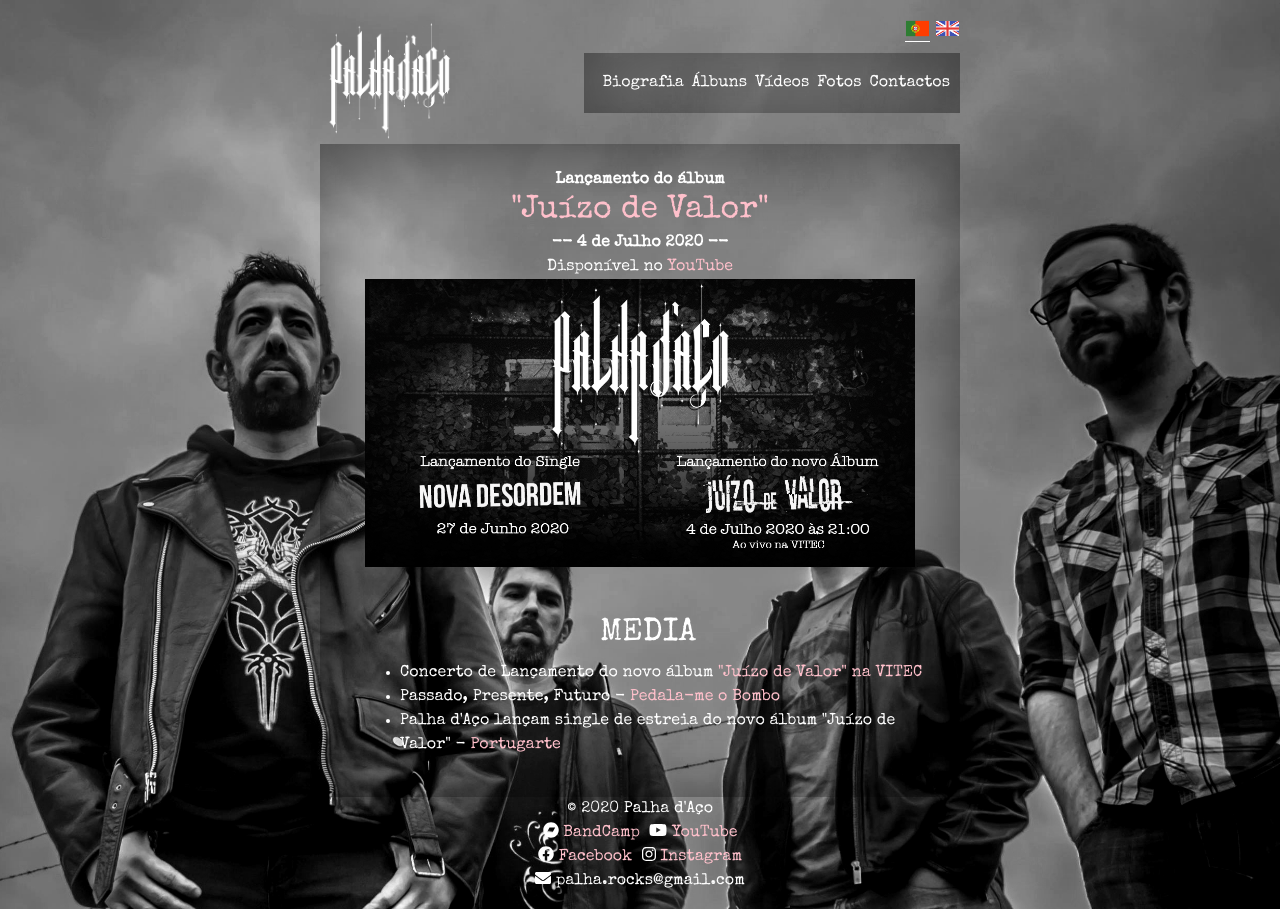
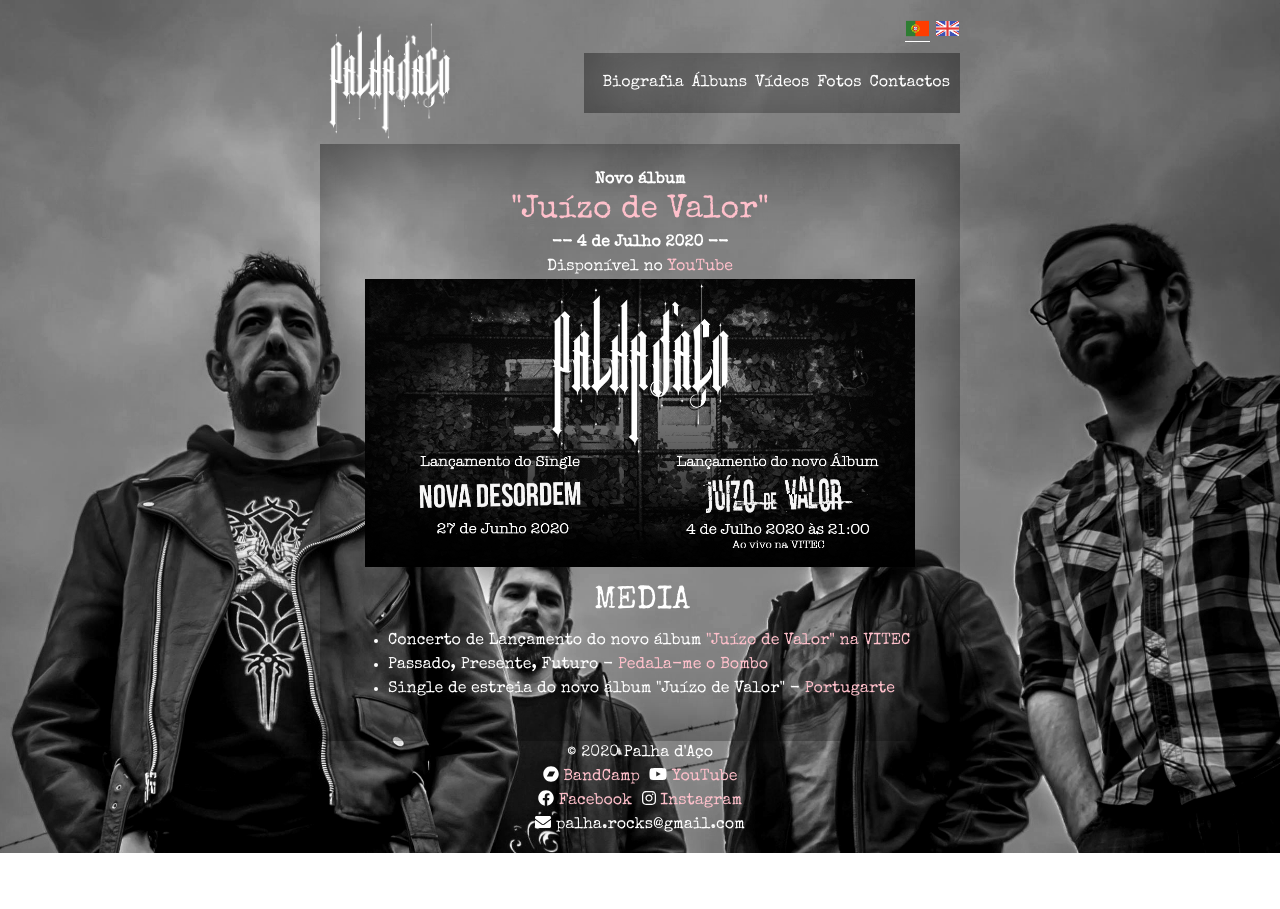
Before and after one commit to fduarte/palha, a React (Create React App) app: page / in a window 1280 px wide. After the commit the page ends 853 px from the top, so only its background shows below. Built offline with nearby package versions, Linux system fonts and the light colour scheme.

Commit message:
Media section

```diff
--- a/src/components/Home.js
+++ b/src/components/Home.js
@@ -7,7 +7,7 @@ class Home extends React.Component
         return(
             <div className="home align-content-center text-center">
                 <div>
-                    <strong>Lançamento do álbum</strong>
+                    <strong>Novo álbum</strong>
                     <h2 style={{margin:0, padding:0}}>
                         <a href="https://www.youtube.com/watch?v=ZcaI65W0YpA&list=PLKhqkUVfeCKRIYBoq3X4XSuAmXW17DA3e">"Juízo de Valor"</a>
                     </h2>
@@ -20,7 +20,7 @@ class Home extends React.Component
                         </a>
                     </p>
                 </div>
-                <div className="text-left mt-5 ml-3">
+                <div className="text-left mt-2 ml-1">
                     <h2 className="text-center">MEDIA</h2>
                     <ul>
                         <li>
@@ -30,7 +30,7 @@ class Home extends React.Component
                             Passado, Presente, Futuro - <a href="https://pedalameobombo.blogspot.com/2020/07/ppf-3-palha-daco.html">Pedala-me o Bombo</a>
                         </li>
                         <li>
-                            Palha d'Aço lançam single de estreia do novo álbum "Juízo de Valor" - <a href="https://portugarte.pt/2020/06/27/palha-daco-lancam-single-de-estreia-do-novo-album-juizo-de-valor/">Portugarte</a>
+                            Single de estreia do novo álbum "Juízo de Valor" - <a href="https://portugarte.pt/2020/06/27/palha-daco-lancam-single-de-estreia-do-novo-album-juizo-de-valor/">Portugarte</a>
                         </li>
                     </ul>
                 </div>
```
